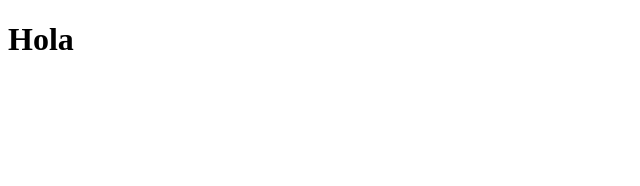
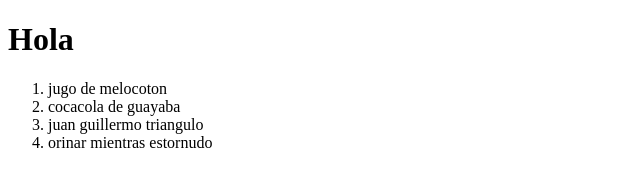
Before and after one commit to Tsurematsu/PaginaPipos, a plain HTML site: page index.html in a window 1280 px wide. Shown: the whole page, without its empty margins (0-640 px from the left). Drawn offline with Linux system fonts and the light colour scheme.

Commit message:
Agregar lista ordenada de elementos en index.html

```diff
--- a/index.html
+++ b/index.html
@@ -9,6 +9,16 @@
 
 <body>
     <h1>Hola</h1>
+    <ol>
+        <li>jugo de melocoton </li>
+        <li>cocacola de guayaba </li>
+        <li>juan guillermo triangulo </li>
+        <li>orinar mientras estornudo</li>
+
+
+
+
+    </ol>
 </body>
 
 </html>
```
